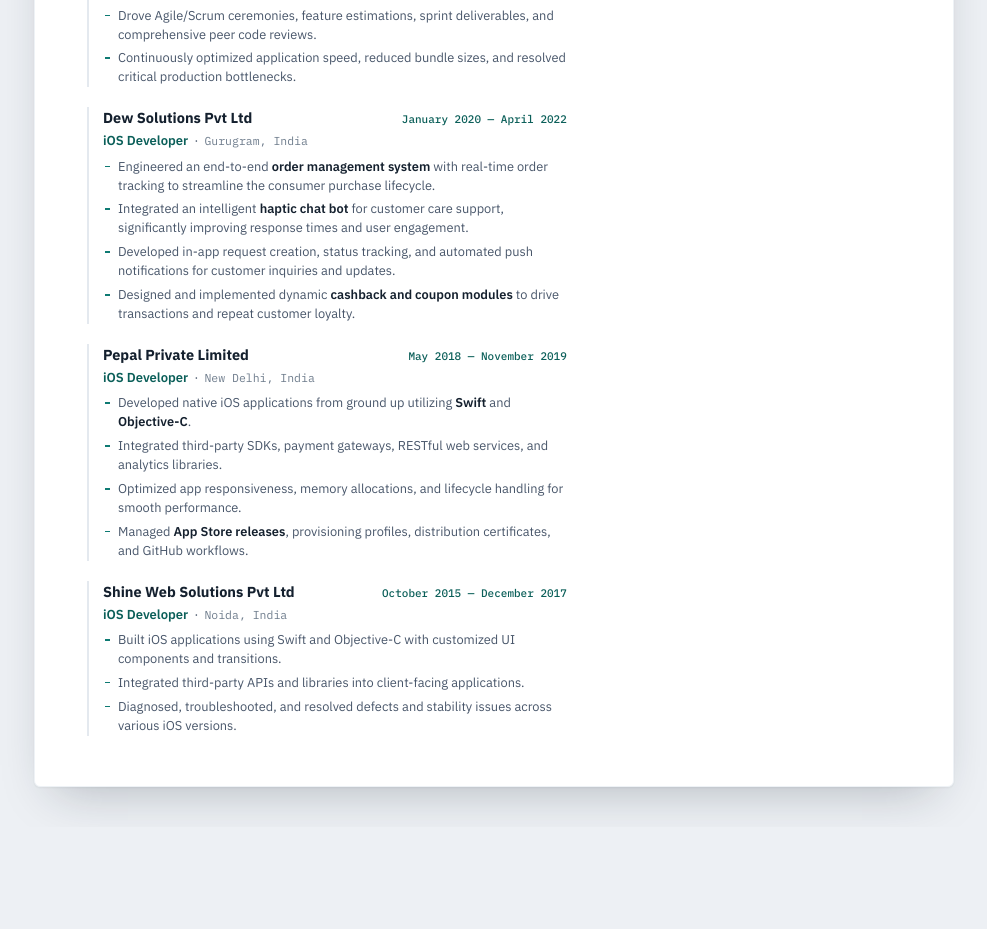
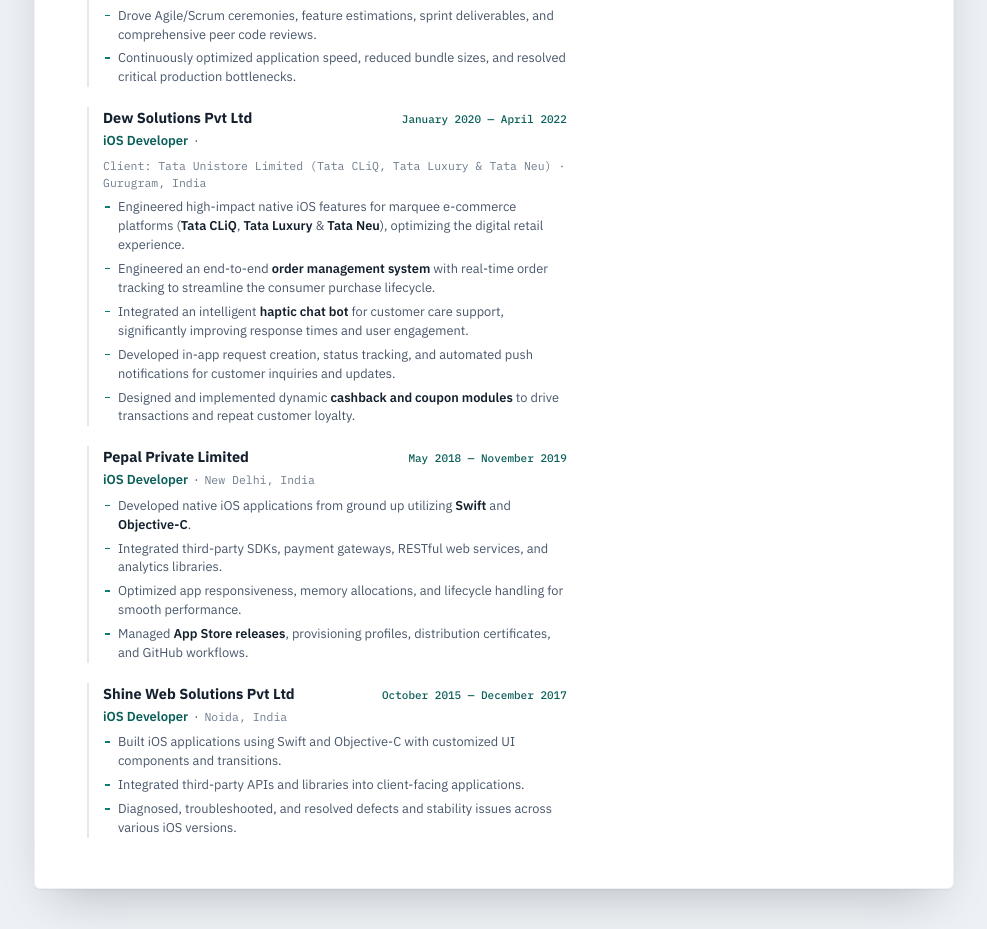
Before and after one commit to dev-avaneesh-96/dev-avaneesh-96.github.io, a plain HTML site: page index.html in a window 1280 px wide. Shown: the part 1700-2629 px from the top of the page, without its empty margins (146-1133 px from the left). Before the commit the page ends 2527 px from the top, so only its background shows below. Drawn offline with Linux system fonts and the light colour scheme.

Commit message:
feat: Add client Tata Unistore Limited and projects Tata Cliq, Tata Luxury, Tata Neu to Dew Solutions

```diff
--- a/index.html
+++ b/index.html
@@ -304,9 +304,10 @@
             <div class="exp-sub">
               <span class="exp-role-title">iOS Developer</span>
               <span>·</span>
-              <span class="exp-client">Gurugram, India</span>
+              <span class="exp-client">Client: Tata Unistore Limited (Tata CLiQ, Tata Luxury &amp; Tata Neu) · Gurugram, India</span>
             </div>
             <ul>
+              <li>Engineered high-impact native iOS features for marquee e-commerce platforms (<b>Tata CLiQ</b>, <b>Tata Luxury</b> &amp; <b>Tata Neu</b>), optimizing the digital retail experience.</li>
               <li>Engineered an end-to-end <b>order management system</b> with real-time order tracking to streamline the consumer purchase lifecycle.</li>
               <li>Integrated an intelligent <b>haptic chat bot</b> for customer care support, significantly improving response times and user engagement.</li>
               <li>Developed in-app request creation, status tracking, and automated push notifications for customer inquiries and updates.</li>
```
